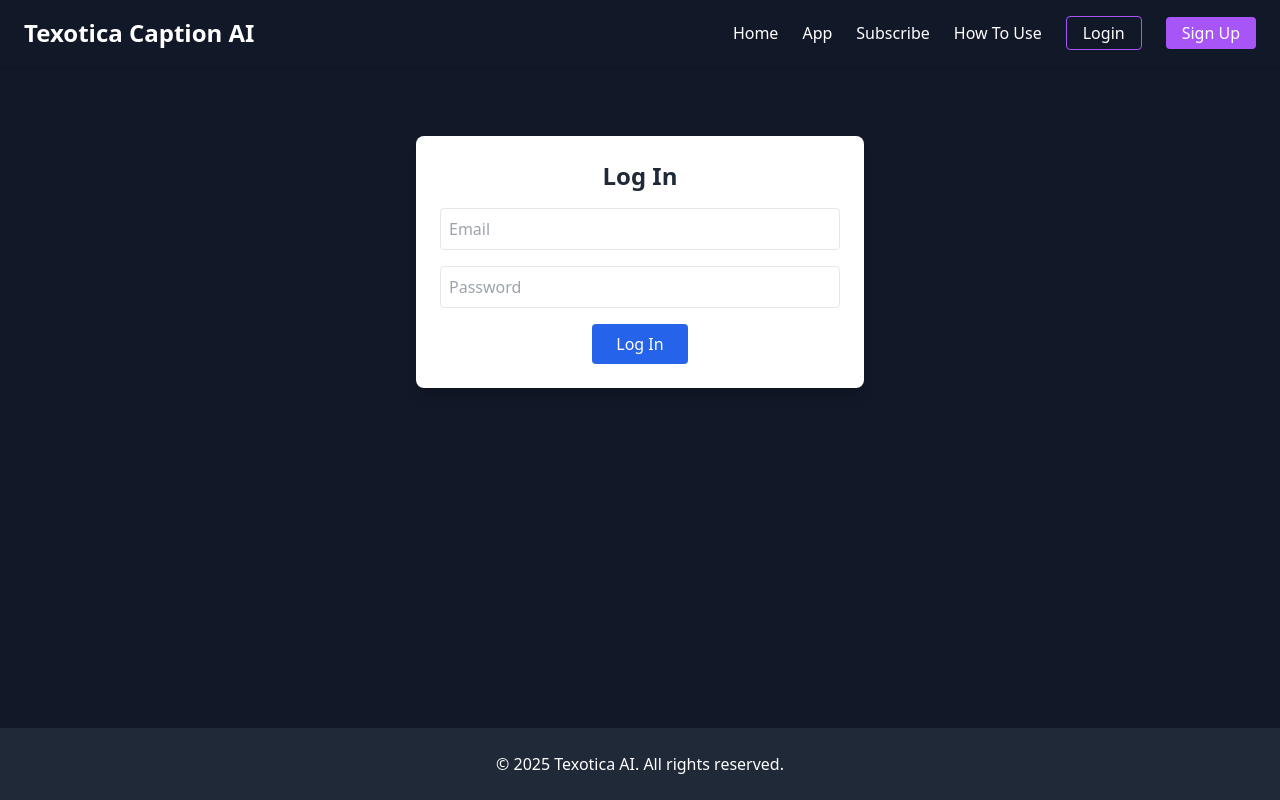
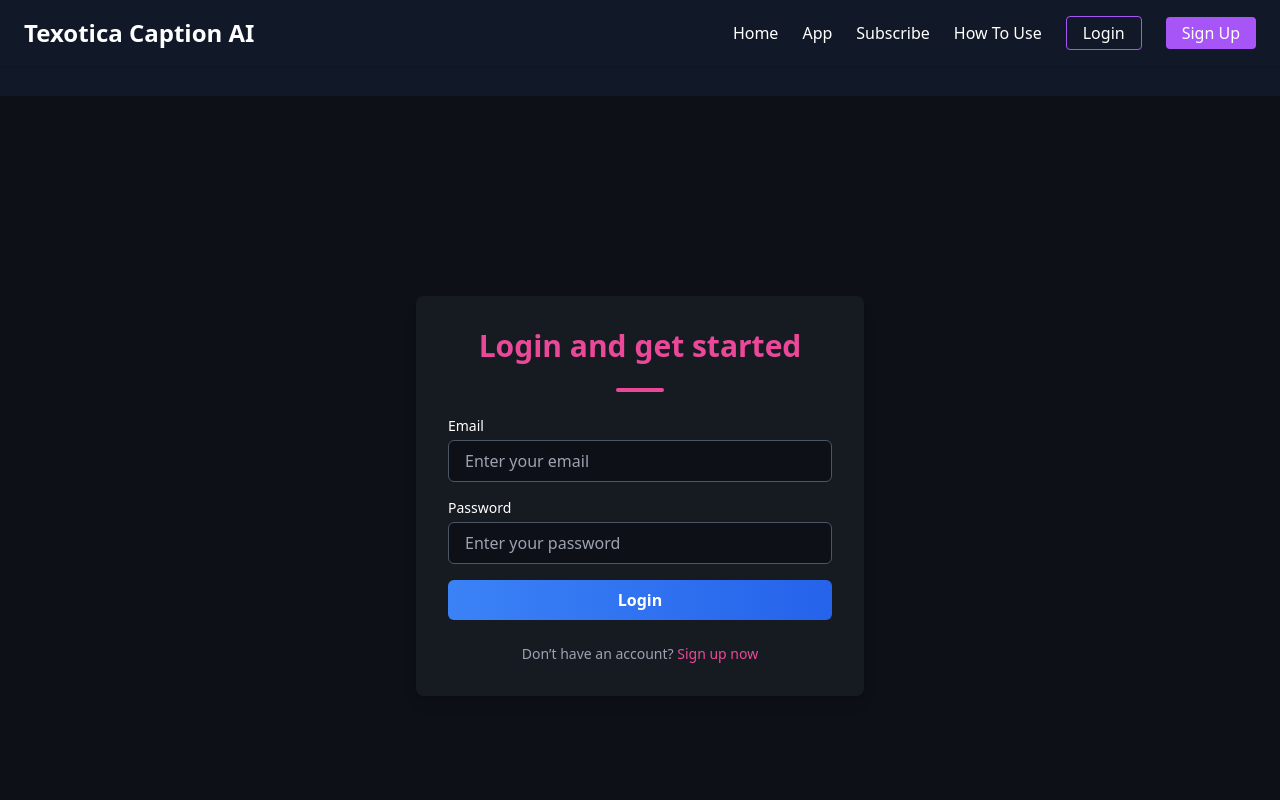
Before and after one commit to saadsaifullah/caption_ai, a React (Vite) app: page /login in a window 1280 px wide. Shown: the top 800 px of the page. Built offline with nearby package versions, Linux system fonts and the light colour scheme; no server answers.

Commit message:
Update project for deployment

```diff
--- a/src/components/Login.tsx
+++ b/src/components/Login.tsx
@@ -1,7 +1,7 @@
 import { useState } from 'react';
 import { signInWithEmailAndPassword } from 'firebase/auth';
 import { auth } from '../firebase';
-import { useNavigate } from 'react-router-dom';
+import { useNavigate, Link } from 'react-router-dom';
 
 export default function Login() {
   const [email, setEmail] = useState('');
@@ -27,36 +27,57 @@
   };
 
   return (
-    <div className="max-w-md mx-auto mt-10 bg-white p-6 rounded-lg shadow-lg">
-      <h1 className="text-2xl font-bold text-center text-gray-800 mb-4">Log In</h1>
+    <div className="min-h-screen flex items-center justify-center bg-[#0d1117] px-4">
+      <div className="w-full max-w-md bg-[#161b22] p-8 rounded-lg shadow-lg text-white">
+        <h2 className="text-3xl font-bold text-center text-pink-500 mb-6">
+          Login and get started
+        </h2>
+        <div className="h-1 w-12 bg-pink-500 mx-auto mb-6 rounded-full" />
 
-      {error && <div className="mb-4 p-3 bg-red-100 text-red-700 rounded text-center">{error}</div>}
+        {error && (
+          <div className="mb-4 p-3 bg-red-500/10 text-red-400 border border-red-400/40 rounded text-sm text-center">
+            {error}
+          </div>
+        )}
 
         <div className="space-y-4">
+          <div>
+            <label className="block text-sm mb-1">Email</label>
             <input
-          className="w-full p-2 border rounded text-black"
-          placeholder="Email"
+              className="w-full px-4 py-2 rounded-md bg-[#0d1117] border border-gray-600 text-white placeholder-gray-400 focus:outline-none focus:ring-2 focus:ring-pink-500"
+              placeholder="Enter your email"
               type="email"
               value={email}
               onChange={e => setEmail(e.target.value)}
             />
+          </div>
+
+          <div>
+            <label className="block text-sm mb-1">Password</label>
             <input
-          className="w-full p-2 border rounded text-black"
-          placeholder="Password"
+              className="w-full px-4 py-2 rounded-md bg-[#0d1117] border border-gray-600 text-white placeholder-gray-400 focus:outline-none focus:ring-2 focus:ring-pink-500"
+              placeholder="Enter your password"
               type="password"
               value={password}
               onChange={e => setPassword(e.target.value)}
             />
+          </div>
 
-        <div className="text-center">
           <button
             onClick={login}
             disabled={loading}
-            className="bg-blue-600 hover:bg-blue-700 text-white px-6 py-2 rounded disabled:opacity-50"
+            className="w-full bg-gradient-to-r from-blue-500 to-blue-600 hover:from-blue-600 hover:to-blue-700 text-white font-bold py-2 rounded-md transition-all"
           >
-            {loading ? 'Logging in...' : 'Log In'}
+            {loading ? 'Logging in...' : 'Login'}
           </button>
         </div>
+
+        <p className="text-center text-sm text-gray-400 mt-6">
+          Don’t have an account?{' '}
+          <Link to="/signup" className="text-pink-500 hover:underline">
+            Sign up now
+          </Link>
+        </p>
       </div>
     </div>
   );
```
Lines whose indentation alone changed are shown as unchanged.
